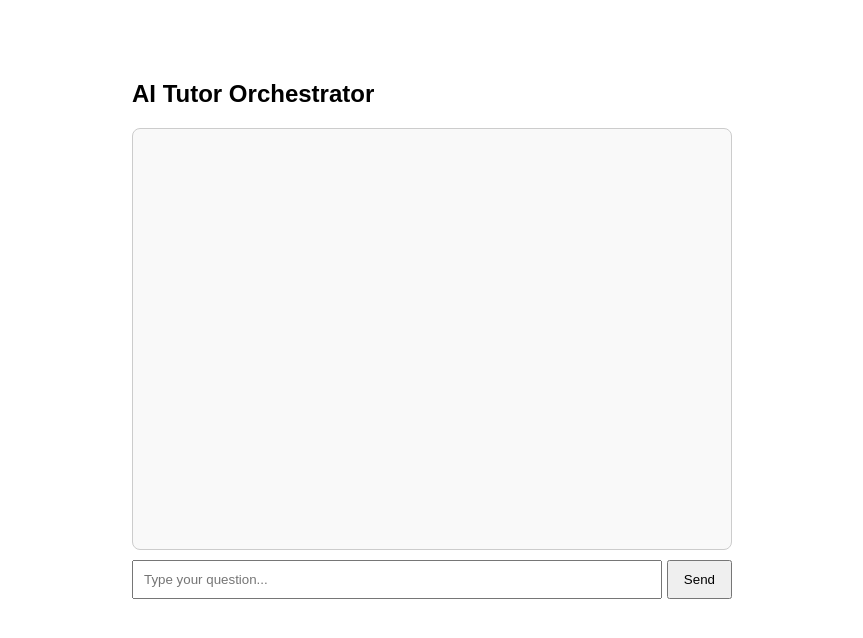
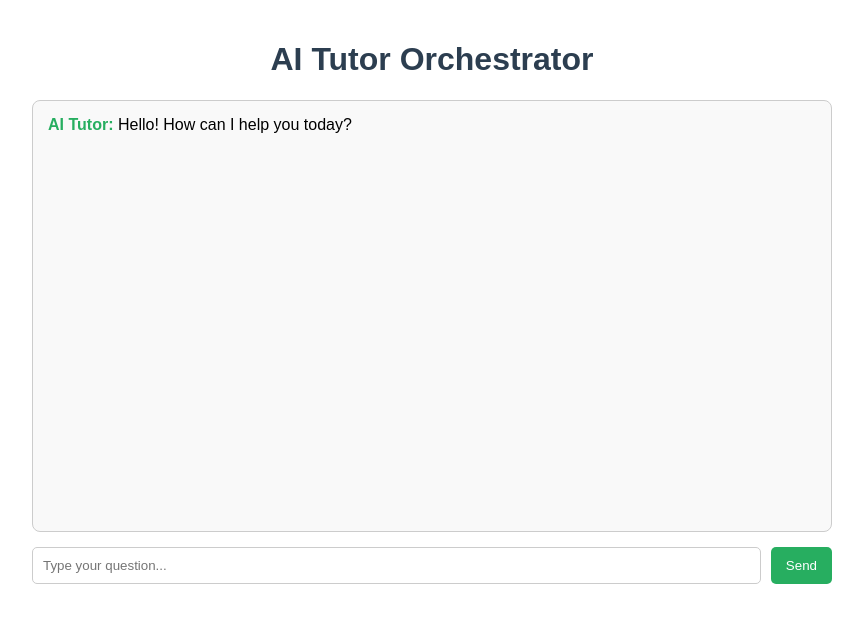
Before and after one commit to abhinendhumanoj/ai-orchestrator, a React (Create React App) app in the folder ai-tutor-frontend/: page / in a window 1280 px wide. Shown: the top 638 px of the page, without its empty margins (208-1071 px from the left). Built offline with nearby package versions, Linux system fonts and the light colour scheme.

Commit message:
Build React app for deployment

```diff
--- a/ai-tutor-frontend/src/App.js
+++ b/ai-tutor-frontend/src/App.js
@@ -1,69 +1,129 @@
-import React, { useState, useEffect, useRef } from "react";
+import React, { useState } from "react";
 import axios from "axios";
-import "./App.css";
 
 function App() {
-  const [userMessage, setUserMessage] = useState("");
-  const [chat, setChat] = useState([]);
+  const [input, setInput] = useState("");
+  const [messages, setMessages] = useState([
+    { role: "assistant", text: "Hello! How can I help you today?" },
+  ]);
   const [loading, setLoading] = useState(false);
 
-  const chatEndRef = useRef(null); // NEW
-
-  // Auto-scroll when chat updates
-  useEffect(() => {
-    chatEndRef.current?.scrollIntoView({ behavior: "smooth" });
-  }, [chat, loading]); // Runs every time chat changes or loading changes
+  // ✅ Use your deployed backend URL
+  const API_URL = "https://ai-orchestrator-backend-d6gk.onrender.com/api/orchestrate";
 
   const sendMessage = async () => {
-    if (!userMessage.trim()) return;
+    if (!input.trim()) return;
 
-    const newChat = [...chat, { role: "user", content: userMessage }];
-    setChat(newChat);
+    const newMessages = [...messages, { role: "user", text: input }];
+    setMessages(newMessages);
+    setInput("");
     setLoading(true);
 
     try {
-      const response = await axios.post("https://ai-orchestrator-backend.onrender.com/api/orchestrate", {
-      query: input,
-    });
+      // ✅ Send correct field name expected by FastAPI: user_message
+      const response = await axios.post(API_URL, {
+        user_message: input,
+      });
 
-      setChat([
-        ...newChat,
-        { role: "assistant", content: res.data.answer, mode: res.data.detected_mode }
+      // Extract the AI’s answer
+      const reply =
+        response.data.answer ||
+        response.data.response ||
+        "Sorry, I couldn’t get a reply from the AI.";
+
+      setMessages([
+        ...newMessages,
+        { role: "assistant", text: reply },
       ]);
-    } catch (err) {
-      setChat([...newChat, { role: "assistant", content: "⚠️ Error connecting to backend." }]);
+    } catch (error) {
+      console.error("❌ Error connecting to backend:", error);
+      setMessages([
+        ...newMessages,
+        { role: "assistant", text: "⚠️ Error connecting to backend." },
+      ]);
+    } finally {
+      setLoading(false);
     }
+  };
 
-    setLoading(false);
-    setUserMessage("");
+  const handleKeyPress = (e) => {
+    if (e.key === "Enter") sendMessage();
   };
 
   return (
-    <div className="App">
-      <h2>AI Tutor Orchestrator</h2>
-      <div className="chat-box">
-        {chat.map((msg, i) => (
-          <div key={i} className={msg.role}>
-            <b>{msg.role === "user" ? "You" : `AI (${msg.mode || "assistant"})`}:</b> {msg.content}
+    <div
+      style={{
+        padding: "20px",
+        fontFamily: "Arial, sans-serif",
+        maxWidth: "800px",
+        margin: "0 auto",
+      }}
+    >
+      <h1 style={{ textAlign: "center", color: "#2c3e50" }}>
+        AI Tutor Orchestrator
+      </h1>
+
+      <div
+        style={{
+          border: "1px solid #ccc",
+          padding: "15px",
+          height: "400px",
+          overflowY: "auto",
+          borderRadius: "8px",
+          backgroundColor: "#f9f9f9",
+        }}
+      >
+        {messages.map((msg, index) => (
+          <div key={index} style={{ marginBottom: "10px" }}>
+            <strong
+              style={{
+                color: msg.role === "user" ? "#2980b9" : "#27ae60",
+              }}
+            >
+              {msg.role === "user" ? "You" : "AI Tutor"}:
+            </strong>{" "}
+            {msg.text}
           </div>
         ))}
 
-        {loading && (
-          <div className="assistant typing">AI is typing...</div>
-        )}
-
-        {/* Invisible div to scroll into view */}
-        <div ref={chatEndRef} />
+        {loading && <p style={{ color: "#999" }}>⏳ Thinking...</p>}
       </div>
 
-      <div className="input-area">
+      <div
+        style={{
+          marginTop: "15px",
+          display: "flex",
+          justifyContent: "space-between",
+        }}
+      >
         <input
-          value={userMessage}
-          onChange={(e) => setUserMessage(e.target.value)}
+          type="text"
+          value={input}
+          onChange={(e) => setInput(e.target.value)}
+          onKeyPress={handleKeyPress}
           placeholder="Type your question..."
-          onKeyDown={(e) => e.key === "Enter" && sendMessage()}
+          style={{
+            flex: 1,
+            padding: "10px",
+            borderRadius: "5px",
+            border: "1px solid #ccc",
+          }}
         />
-        <button onClick={sendMessage}>Send</button>
+        <button
+          onClick={sendMessage}
+          disabled={loading}
+          style={{
+            marginLeft: "10px",
+            padding: "10px 15px",
+            borderRadius: "5px",
+            backgroundColor: "#27ae60",
+            color: "white",
+            border: "none",
+            cursor: "pointer",
+          }}
+        >
+          {loading ? "Sending..." : "Send"}
+        </button>
       </div>
     </div>
   );
```
